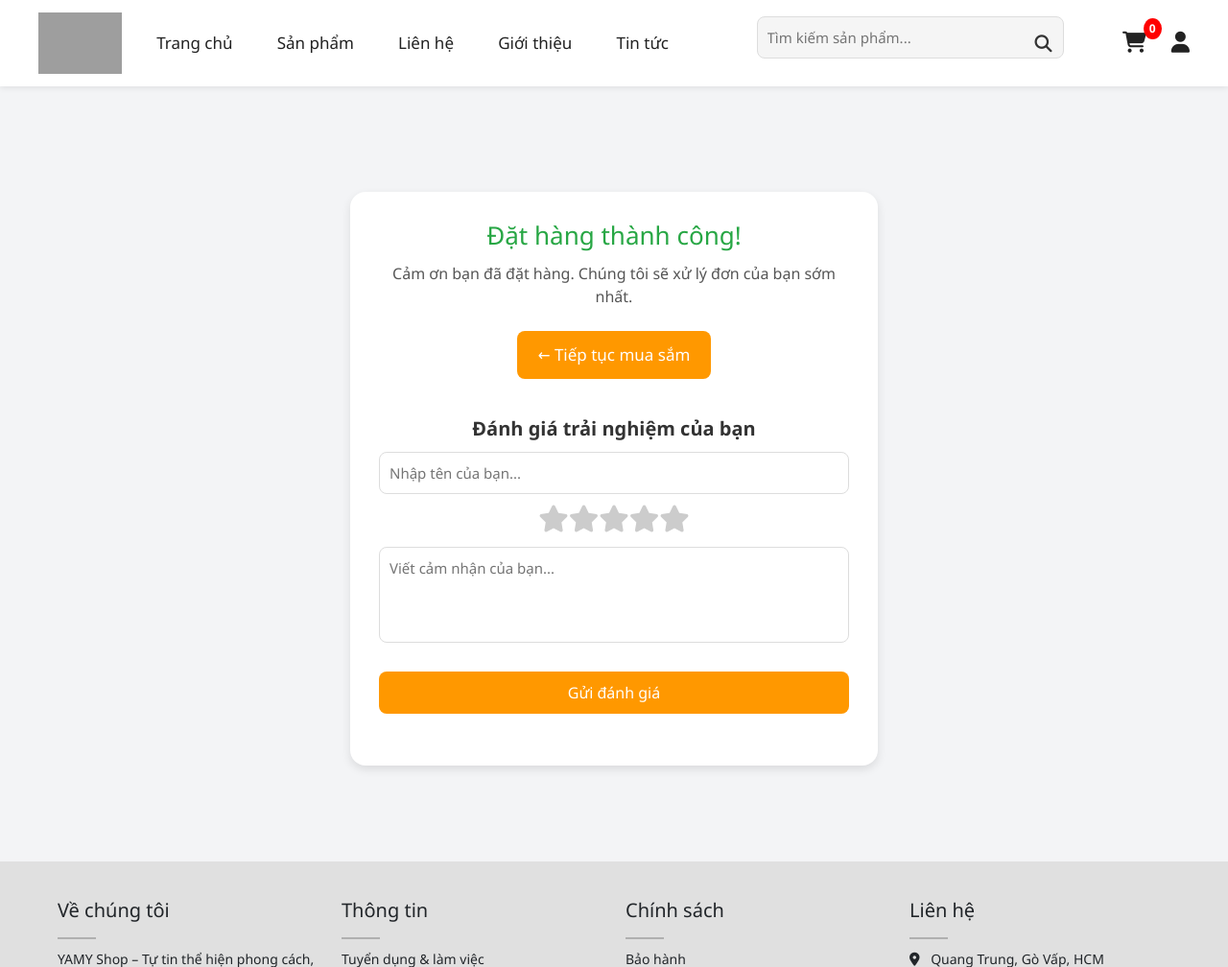
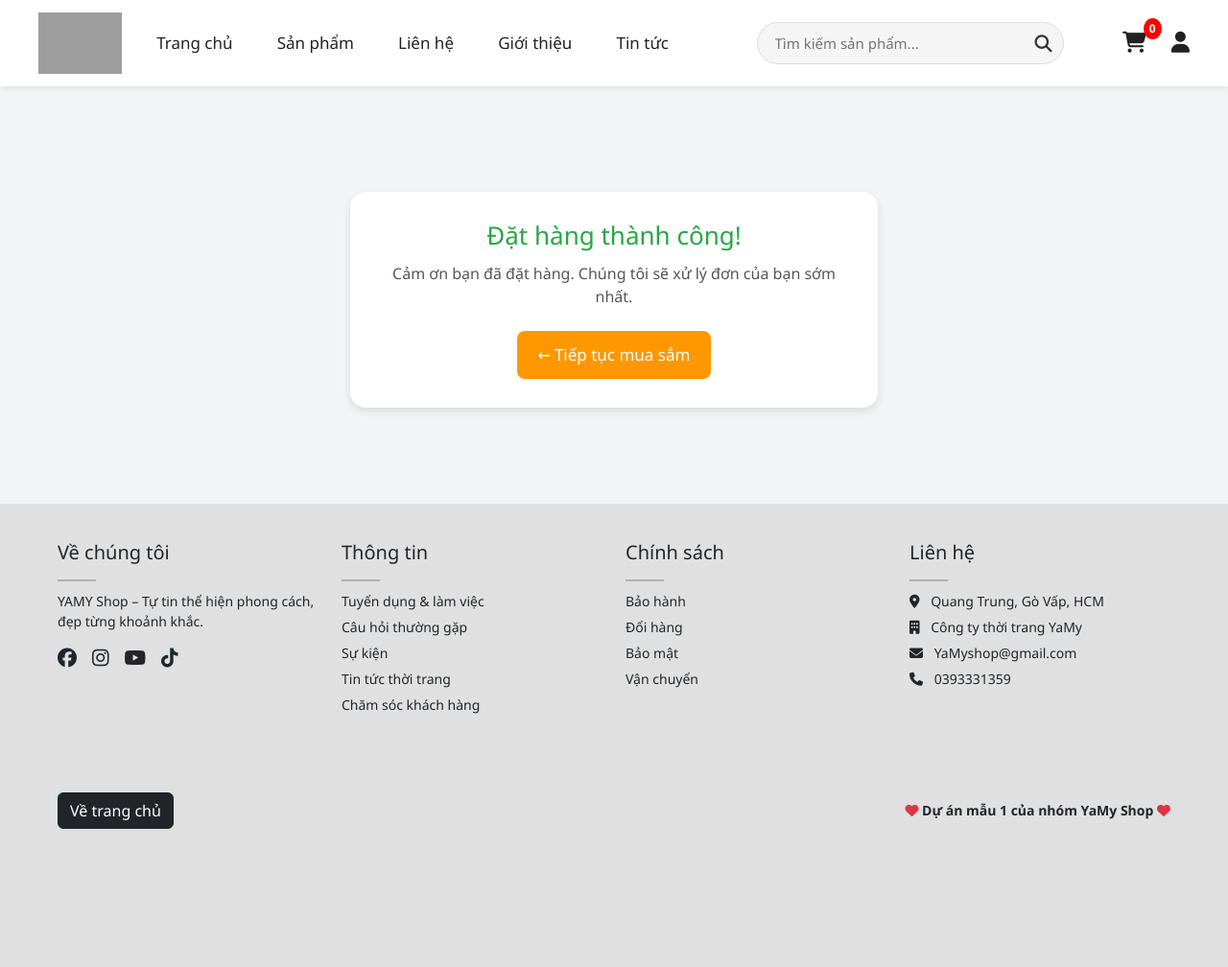
Before and after one commit to HanMaiAnh/streetsoul_store1, a PHP site: page /streetsoul_store1/view/client/order-success.php in a window 1280 px wide. Shown: the top 1008 px of the page at 96% size. After the commit the page ends 864 px from the top, so only its background shows below. Run offline with PHP 8.4, Linux system fonts and the light colour scheme; some libraries are stand-ins or nearby versions; grey boxes are pictures that could not be loaded.

Commit message:
Update order-success.php

```diff
--- a/view/client/order-success.php
+++ b/view/client/order-success.php
@@ -54,162 +54,12 @@
         background-color: #e68900;
         transform: translateY(-2px);
     }
-
-    /* ----- Đánh giá ----- */
-    .review-box {
-        margin-top: 40px;
-        text-align: left;
-    }
-
-    .review-box h3 {
-        font-size: 20px;
-        font-weight: 600;
-        margin-bottom: 12px;
-        color: #333;
-        text-align: center;
-    }
-
-    .stars {
-        display: flex;
-        justify-content: center;
-        margin-bottom: 15px;
-    }
-
-    .stars i {
-        font-size: 28px;
-        color: #ccc;
-        cursor: pointer;
-        transition: color 0.3s;
-    }
-
-    .stars i.active {
-        color: #ff9800;
-    }
-
-    input[type="text"], textarea {
-        width: 100%;
-        border-radius: 8px;
-        border: 1px solid #ddd;
-        padding: 10px;
-        font-size: 15px;
-        outline: none;
-        transition: border-color 0.2s ease;
-        margin-bottom: 12px;
-    }
-
-    input[type="text"]:focus, textarea:focus {
-        border-color: #ff9800;
-    }
-
-    textarea {
-        height: 100px;
-        resize: none;
-    }
-
-    .submit-review {
-        margin-top: 12px;
-        display: block;
-        width: 100%;
-        background: #ff9800;
-        color: white;
-        border: none;
-        padding: 10px;
-        border-radius: 8px;
-        font-size: 16px;
-        cursor: pointer;
-        transition: 0.3s;
-    }
-
-    .submit-review:hover {
-        background: #e68900;
-    }
-
-    .review-message {
-        margin-top: 15px;
-        text-align: center;
-        color: #28a745;
-        font-weight: 500;
-    }
 </style>
 
 <div class="success-container">
     <h2>Đặt hàng thành công!</h2>
     <p>Cảm ơn bạn đã đặt hàng. Chúng tôi sẽ xử lý đơn của bạn sớm nhất.</p>
-
     <a href="/streetsoul_store1/view/client/products.php" class="btn-orange">← Tiếp tục mua sắm</a>
-
-    <!-- Phần đánh giá -->
-    <div class="review-box">
-        <h3>Đánh giá trải nghiệm của bạn </h3>
-        <input type="text" id="customerName" placeholder="Nhập tên của bạn...">
-
-        <div class="stars" id="stars">
-            <i class="fa-solid fa-star" data-index="1"></i>
-            <i class="fa-solid fa-star" data-index="2"></i>
-            <i class="fa-solid fa-star" data-index="3"></i>
-            <i class="fa-solid fa-star" data-index="4"></i>
-            <i class="fa-solid fa-star" data-index="5"></i>
-        </div>
-
-        <textarea id="reviewText" placeholder="Viết cảm nhận của bạn..."></textarea>
-        <button class="submit-review" onclick="submitReview()">Gửi đánh giá</button>
-        <p class="review-message" id="reviewMessage"></p>
-    </div>
 </div>
 
-<script src="https://kit.fontawesome.com/a2e0b4a64b.js" crossorigin="anonymous"></script>
-<script>
-    const stars = document.querySelectorAll('#stars i');
-    let selectedRating = 0;
-
-    stars.forEach(star => {
-        star.addEventListener('click', () => {
-            selectedRating = star.dataset.index;
-            stars.forEach(s => s.classList.remove('active'));
-            for (let i = 0; i < selectedRating; i++) {
-                stars[i].classList.add('active');
-            }
-        });
-    });
-
-    function submitReview() {
-        const name = document.getElementById('customerName').value.trim();
-        const text = document.getElementById('reviewText').value.trim();
-        const msg = document.getElementById('reviewMessage');
-
-        if (name.length < 2) {
-            msg.style.color = "red";
-            msg.textContent = "Vui lòng nhập tên của bạn!";
-            return;
-        }
-
-        if (selectedRating === 0) {
-            msg.style.color = "red";
-            msg.textContent = "Vui lòng chọn số sao để đánh giá!";
-            return;
-        }
-
-        if (text.length < 5) {
-            msg.style.color = "red";
-            msg.textContent = "Vui lòng nhập ít nhất 5 ký tự cho nhận xét!";
-            return;
-        }
-
-        // Hiển thị thông báo cảm ơn tạm thời
-        msg.style.color = "#28a745";
-        msg.textContent = `Cảm ơn ${name}! Bạn đã đánh giá ${selectedRating} sao.`;
-
-        // Sau 1.5 giây chuyển về trang chủ
-        setTimeout(() => {
-            window.location.href = "/streetsoul_store1/index.php?review=success";
-        }, 1500);
-    }
-
-    // Nếu có thông báo từ trang chủ
-    const params = new URLSearchParams(window.location.search);
-    if (params.get("review") === "success") {
-        alert("Cảm ơn bạn đã gửi đánh giá cho shop!");
-    }
-</script>
-
 <?php include __DIR__ . "/../layout/footer.php"; ?>
```
